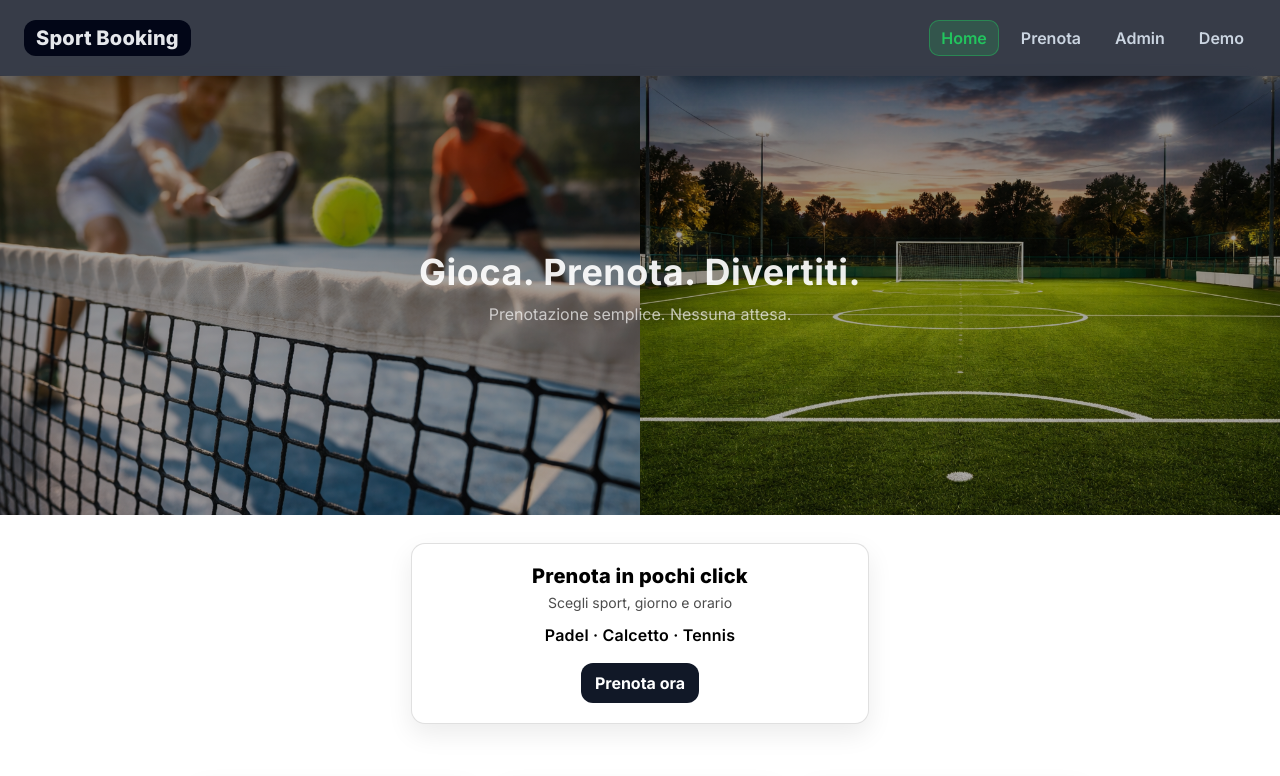
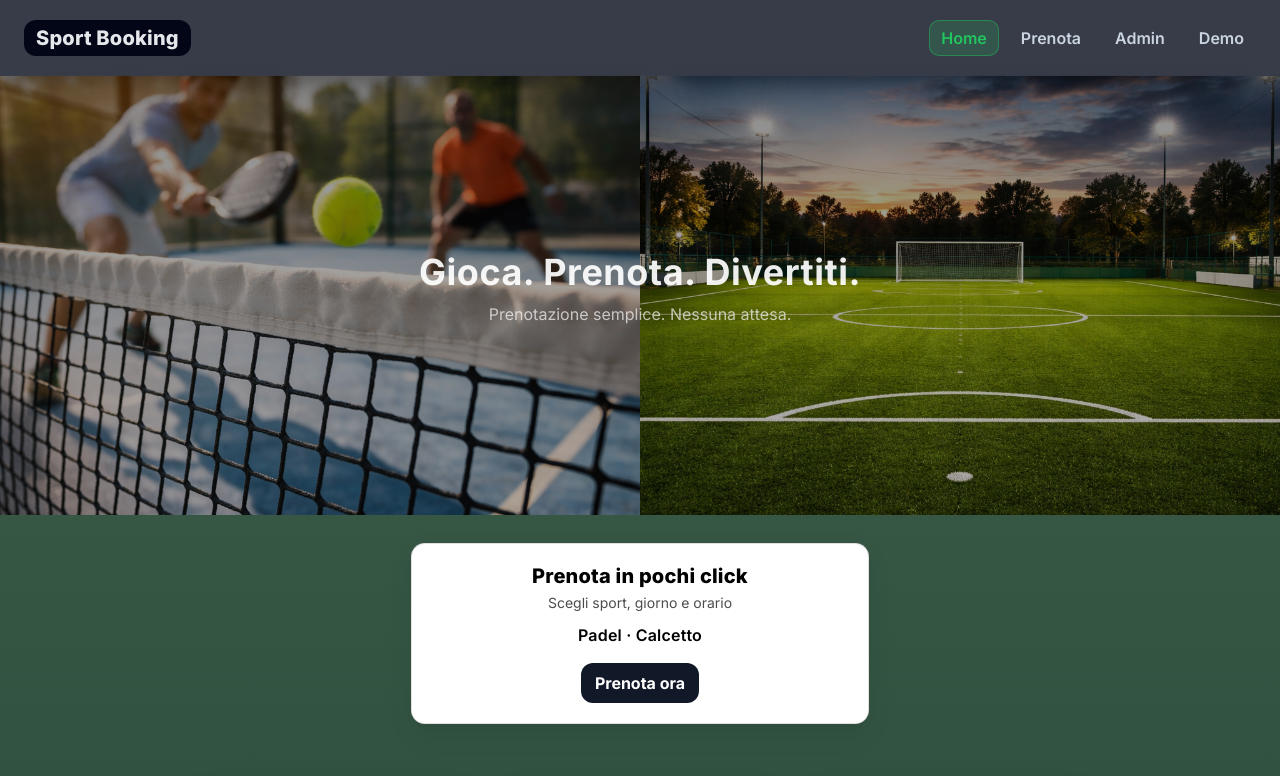
Before and after one commit to michelangelomancini4/sport-booking-system, a React (Vite) app in the folder frontend/: page / in a window 1280 px wide. Shown: the top 776 px of the page. Built offline with nearby package versions, Linux system fonts and the light colour scheme; no server answers; a web font is replaced by a local one.

Commit message:
feat(homepage): general css fixing

```diff
--- a/frontend/src/pages/BookingPage.module.css
+++ b/frontend/src/pages/BookingPage.module.css
@@ -23,7 +23,7 @@
 
 .page {
 
-    max-width: 1500px;
+    min-width: 100%;
     margin: 0 auto;
     padding: 28px 0px 60px;
     /* color: var(--text); */
--- a/frontend/src/pages/HomePage.jsx
+++ b/frontend/src/pages/HomePage.jsx
@@ -7,7 +7,7 @@ import { Link } from "react-router-dom";
 
 export default function HomePage() {
     return (
-        <div>
+        <div className={styles.page}>
 
             {/* JUMBOTRON SECTION */}
             <div className={styles.jumbotron}>
@@ -40,7 +40,7 @@ export default function HomePage() {
                     <h3 className={styles.booking_title}>Prenota in pochi click</h3>
                     <p className={styles.booking_subtitle}>Scegli sport, giorno e orario</p>
 
-                    <p className={styles.booking_sports}>Padel · Calcetto · Tennis</p>
+                    <p className={styles.booking_sports}>Padel · Calcetto </p>
 
                     <Link to="/booking" className={styles.booking_cta}>
                         Prenota ora
--- a/frontend/src/pages/HomePage.module.css
+++ b/frontend/src/pages/HomePage.module.css
@@ -1,3 +1,9 @@
+.page {
+    background: linear-gradient(180deg,
+            #3E5F4A 0%,
+            #2F4F3E 100%);
+}
+
 /* JUMBOTRON */
 
 .jumbotron {
@@ -144,7 +150,7 @@
     flex: 1;
 
     /* tutte larghe uguali */
-    background: #fff;
+    background: #ffffff;
     border: 1px solid rgba(0, 0, 0, 0.12);
     border-radius: 14px;
     padding: 16px 14px;
```
